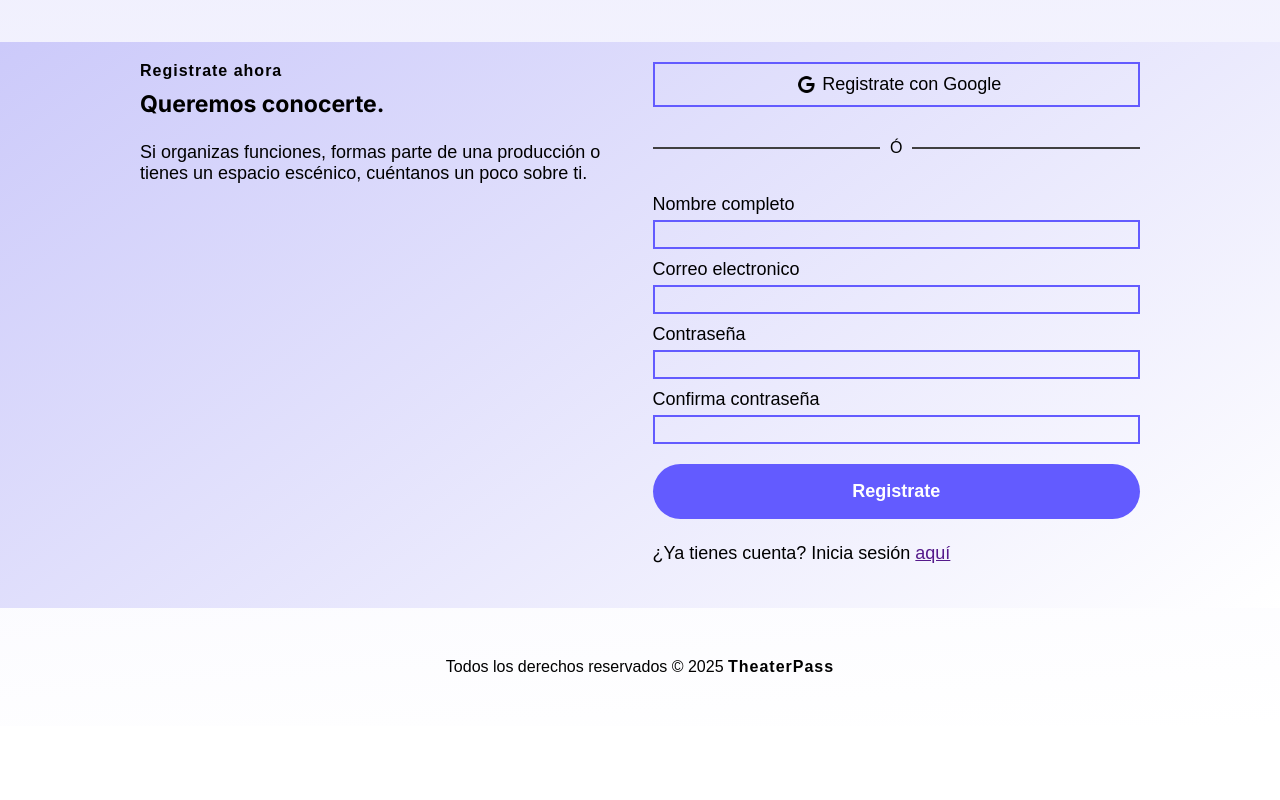
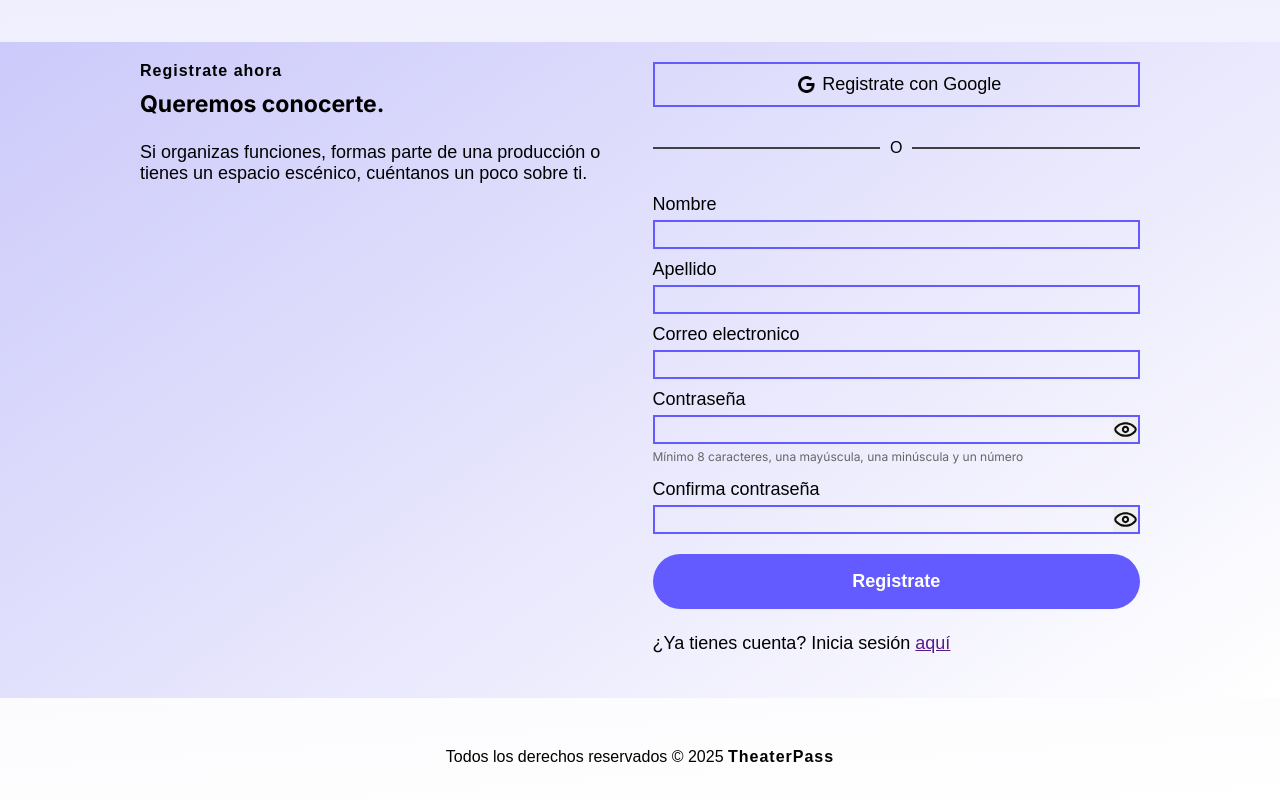
Before and after one commit to irvingvjuarez/theaterpass, a website built with Vite: page src/index.html in a window 1280 px wide. Shown: the part 5072-5872 px from the top of the page. Before the commit the page ends 5798 px from the top, so only its background shows below. Built offline with nearby package versions, Linux system fonts and the light colour scheme; a web font is replaced by a local one.

Commit message:
Password logic and images added

```diff
--- a/src/index.html
+++ b/src/index.html
@@ -323,29 +323,47 @@
 
                     <div class="registro-separador">
                         <hr>
-                        <span class="fira-sans-condensed-regular">Ó</span>
+                        <span class="fira-sans-condensed-regular">O</span>
                         <hr>
                     </div>
 
                     <form id="register" class="register-form">
                         <div class="register-input fira-sans-condensed-regular">
-                            <label for="full-name">Nombre completo</label>
-                            <input type="text" id="full-name">
+                            <label for="name">Nombre</label>
+                            <input class="register-input-field" type="text" id="name">
+                        </div>
+
+                        <div class="register-input fira-sans-condensed-regular">
+                            <label for="last-name">Apellido</label>
+                            <input class="register-input-field" type="text" id="last-name">
                         </div>
 
                         <div class="register-input fira-sans-condensed-regular">
                             <label for="email">Correo electronico</label>
-                            <input type="email" id="email">
+                            <input class="register-input-field" type="email" id="email">
                         </div>
 
                         <div class="register-input fira-sans-condensed-regular">
                             <label for="password">Contraseña</label>
-                            <input type="password" id="password">
+                            <div class="register-input-password">
+                                <input type="password" id="password">
+                                <button type="button">
+                                    <img src="/eye-show.svg" alt="eye open logo">
+                                </button>
+                            </div>
+                            <small class="inter-regular" style="color: #666; font-size: 12px;">
+                                Mínimo 8 caracteres, una mayúscula, una minúscula y un número
+                            </small>
                         </div>
 
                         <div class="register-input fira-sans-condensed-regular">
                             <label for="password-confirmation">Confirma contraseña</label>
-                            <input type="password" id="password-confirmation">
+                            <div class="register-input-password">
+                                <input type="password" id="password-confirmation">
+                                <button type="button">
+                                    <img src="/eye-show.svg" alt="eye closed logo">
+                                </button>
+                            </div>
                         </div>
 
                         <input class="register-submit fira-sans-condensed-bold cta" type="submit" value="Registrate">
--- a/src/styles.css
+++ b/src/styles.css
@@ -411,10 +411,38 @@ section.registro {
             }
 
             input {
-                border: 2px solid var(--primary);
-                padding: 5px;
+                border: none;
                 background: none;
                 outline: none;
+                padding: 5px;
+                letter-spacing: 1.5px;
+            }
+
+            .register-input-field {
+                border: 2px solid var(--primary);
+            }
+
+            small {
+                padding-block: 5px;
+            }
+        }
+
+        .register-input-password {
+            display: grid;
+            grid-template-columns: 1fr 25px;
+            gap: 5px;
+            border: 2px solid var(--primary);
+
+            button {
+                display: flex;
+                align-items: center;
+                justify-content: center;
+                border: none;
+                cursor: pointer;
+            }
+
+            img {
+                width: 25px;
             }
         }
     }
--- a/static/js/main.js
+++ b/static/js/main.js
@@ -1,6 +1,3 @@
-// REPLACE THIS URL WITH YOUR ACTUAL FUNCTION URL
-const AZURE_FUNCTION_URL = 'https://register-function-fgatb5gndmhtftgu.eastus-01.azurewebsites.net/api/submitForm?';
-
 // Pre-warm function when page loads
 window.addEventListener('load', () => {
     if (window.location.protocol === "https:") {
@@ -39,6 +36,24 @@ loginGoogleBtn.addEventListener("click", async (e) => {
 });
 
 const form = document.getElementById('contactForm');
+
+// Show password logic
+document.querySelectorAll(".register-input-password").forEach(element => {
+    element.addEventListener("click", (e) => {
+        if (e.target.tagName === 'IMG') {
+            const childrenElements = [...element.children];
+            const inputElement = childrenElements.find(node => node.id === 'password' || 'password-confirmation');
+            if (inputElement.type === "password") {
+                inputElement.type = "text";
+                e.target.src = "/eye-off.svg";
+            } else {
+                inputElement.type = "password";
+                e.target.src = "/eye-show.svg";
+            }
+        }
+    })
+});
+
 // form.addEventListener('submit', async function(e) {
 //     e.preventDefault();
 
```
Also changed, not shown: static/eye-off.svg (added), static/eye-show.svg (added).
